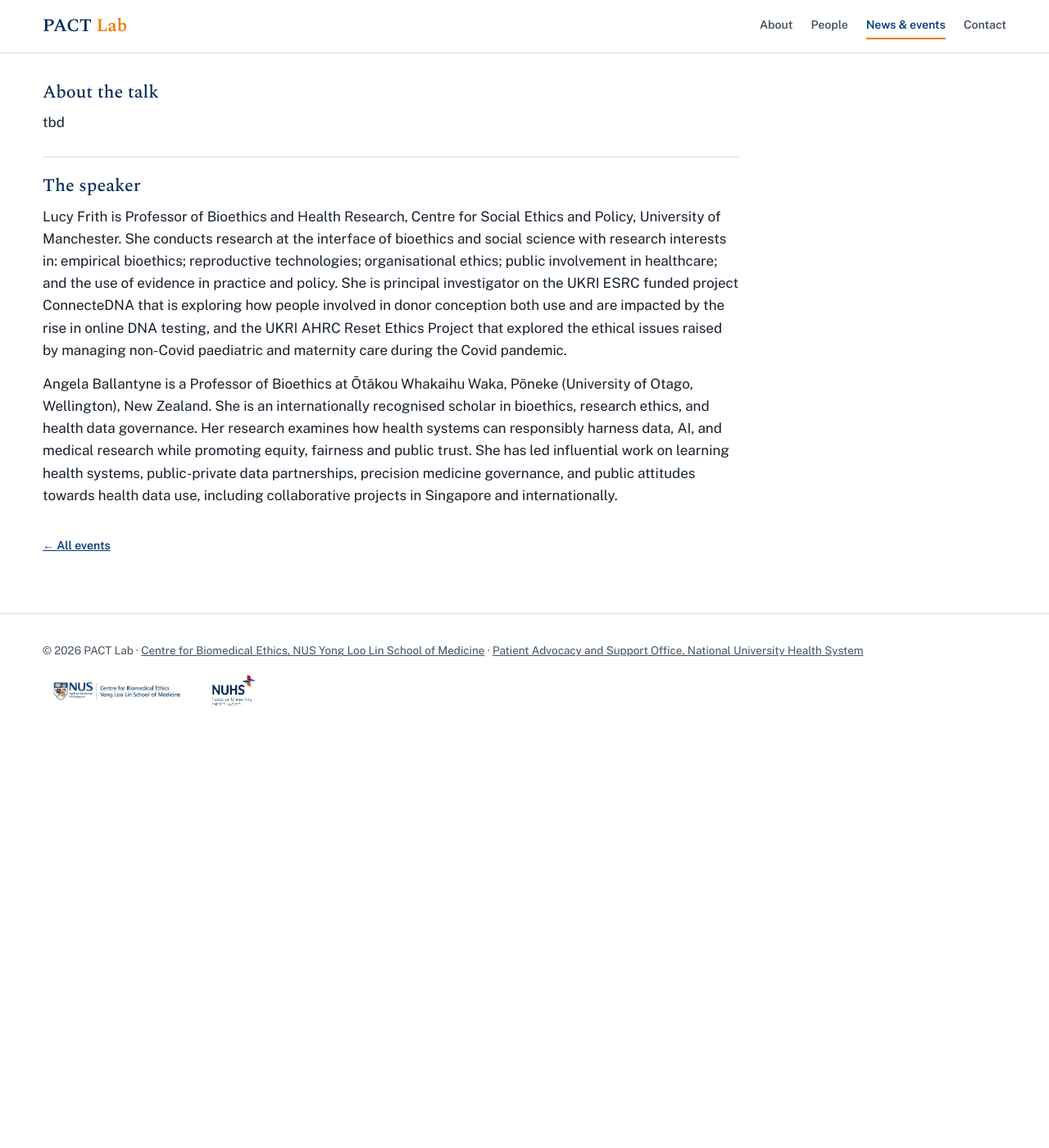
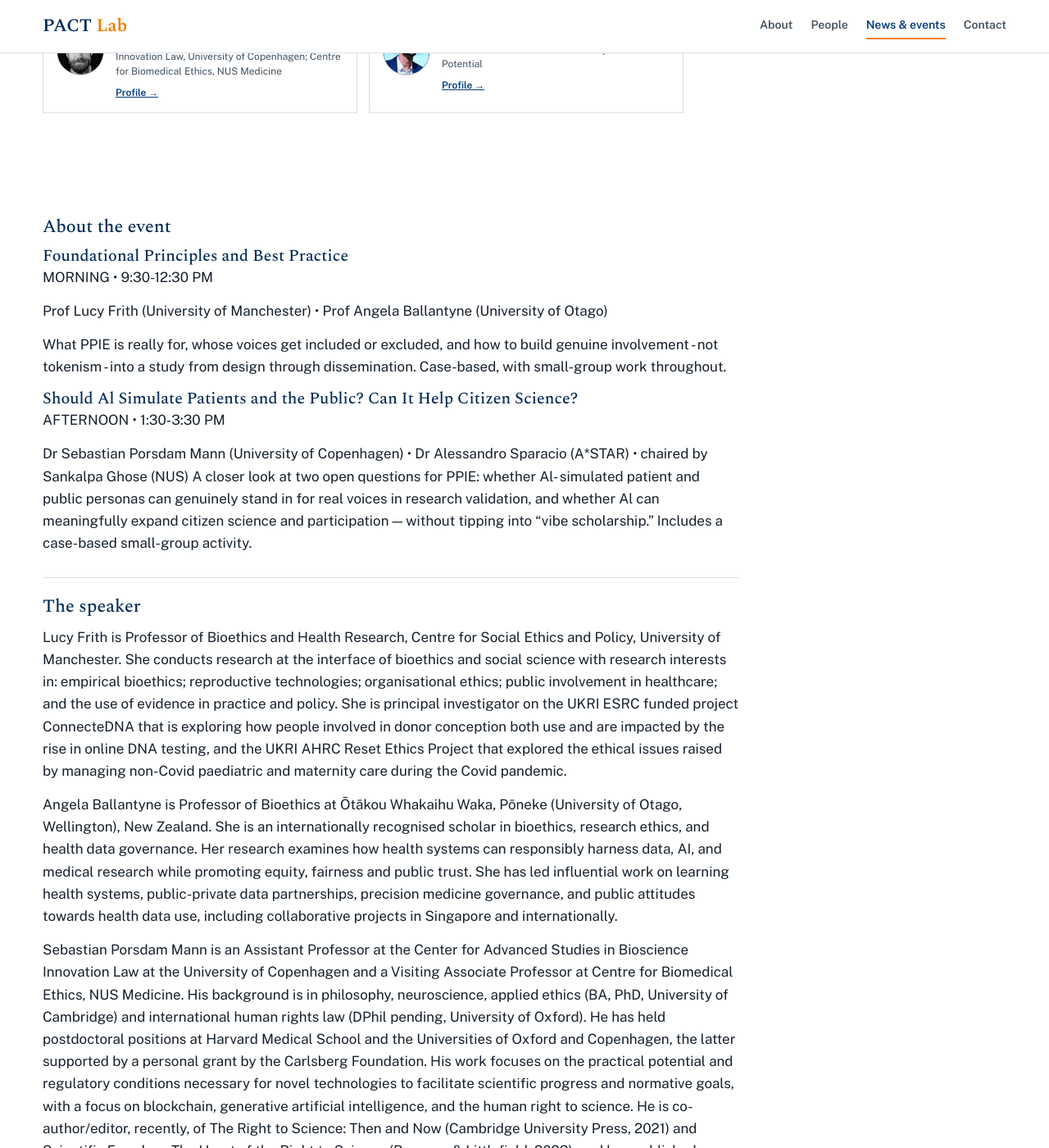
Before and after one commit to earp-lab/pact-lab, a Jekyll site: the page built from _events/20261013-ppie-ai-capacity-building-day.md, in a window 1280 px wide and 1400 px high, scrolled down 653 px. Shown: the whole window at 82% size. Built offline with Jekyll 4.4.1, drawn with Linux system fonts in a browser that asks for light colours; before the commit the page ends 1552 px from its top, so only the background shows below that; some of the changed text lies outside the part shown.

Commit message:
Update 20261013-ppie-ai-capacity-building-day.md

```diff
--- a/_events/20261013-ppie-ai-capacity-building-day.md
+++ b/_events/20261013-ppie-ai-capacity-building-day.md
@@ -1,6 +1,6 @@
 ---
 title: "PPIE & AI: A Capacity-Building Day"
-speaker: "Foundational Principles and Best Practice"
+speaker: "Lucy Frith, Angela Ballantyne, Sebastian Porsdam Mann, Alessandro Sparacio"
 affiliation: ""
 date: 2026-10-13
 time: "9:30am-3:30pm"
@@ -9,7 +9,7 @@ host: "Hosted by the Centre for Biomedical Ethics and PACT Lab."
 blurb: "Foundations in patient & public involvement and engagement, and a critical look at how Al is reshaping who gets to participate in research -
 for clinicians, researchers, and clinician-scientists."
 registration: ""
-registration_note: ""
+registration_note: "Register for free (tbd)"
 speakers:
   - name: "Lucy Frith"
     photo: "people/lucy-frith.jpg"
@@ -21,14 +21,41 @@ speakers:
     role: "Speaker"
     affiliation: "Professor of Bioethics, Ōtākou Whakaihu Waka, Pōneke (University of Otago, Wellington)"
     profile: "https://www.otago.ac.nz/wellington/departments/primaryhealthcaregeneralpractice/staff/angela-ballantyne"
+  - name: "Sebastian Porsdam Mann"
+    photo: "people/sebastian-porsdam-mann.jpg"
+    role: "Speaker"
+    affiliation: "Center for Advanced Studies in Bioscience Innovation Law, University of Copenhagen; Centre for Biomedical Ethics, NUS Medicine"
+    profile: "https://researchprofiles.ku.dk/en/persons/sebastian-porsdam-mann-2/"
+  - name: "Alessandro Sparacio"
+    photo: "people/alessandro-sparacio.jpg"
+    role: "Speaker"
+    affiliation: "A*STAR Institute for Human Development and Potential"
+    profile: "https://research.a-star.edu.sg/researcher/alessandro-sparacio/"
 ---
 
-## About the talk
+## About the event
 
-tbd
+### Foundational Principles and Best Practice ###
+
+MORNING • 9:30-12:30 PM
+
+Prof Lucy Frith (University of Manchester) • Prof Angela Ballantyne (University of Otago)
+
+What PPIE is really for, whose voices get included or excluded, and how to build genuine involvement - not tokenism - into a study from design through dissemination. Case-based, with small-group work throughout.
+
+### Should Al Simulate Patients and the Public? Can It Help Citizen Science? ###
+
+AFTERNOON • 1:30-3:30 PM
+
+Dr Sebastian Porsdam Mann (University of Copenhagen) • Dr Alessandro Sparacio (A*STAR) • chaired by Sankalpa Ghose (NUS)
+A closer look at two open questions for PPIE: whether Al- simulated patient and public personas can genuinely stand in for real voices in research validation, and whether Al can meaningfully expand citizen science and participation — without tipping into "vibe scholarship." Includes a case-based small-group activity.
 
 ## The speaker
 
 Lucy Frith is Professor of Bioethics and Health Research, Centre for Social Ethics and Policy, University of Manchester. She conducts research at the interface of bioethics and social science with research interests in: empirical bioethics; reproductive technologies; organisational ethics; public involvement in healthcare; and the use of evidence in practice and policy. She is principal investigator on the UKRI ESRC funded project ConnecteDNA that is exploring how people involved in donor conception both use and are impacted by the rise in online DNA testing, and the UKRI AHRC Reset Ethics Project that explored the ethical issues raised by managing non-Covid paediatric and maternity care during the Covid pandemic.
 
-Angela Ballantyne is a Professor of Bioethics at Ōtākou Whakaihu Waka, Pōneke (University of Otago, Wellington), New Zealand. She is an internationally recognised scholar in bioethics, research ethics, and health data governance. Her research examines how health systems can responsibly harness data, AI, and medical research while promoting equity, fairness and public trust. She has led influential work on learning health systems, public-private data partnerships, precision medicine governance, and public attitudes towards health data use, including collaborative projects in Singapore and internationally.
+Angela Ballantyne is Professor of Bioethics at Ōtākou Whakaihu Waka, Pōneke (University of Otago, Wellington), New Zealand. She is an internationally recognised scholar in bioethics, research ethics, and health data governance. Her research examines how health systems can responsibly harness data, AI, and medical research while promoting equity, fairness and public trust. She has led influential work on learning health systems, public-private data partnerships, precision medicine governance, and public attitudes towards health data use, including collaborative projects in Singapore and internationally.
+
+Sebastian Porsdam Mann is an Assistant Professor at the Center for Advanced Studies in Bioscience Innovation Law at the University of Copenhagen and a Visiting Associate Professor at Centre for Biomedical Ethics, NUS Medicine. His background is in philosophy, neuroscience, applied ethics (BA, PhD, University of Cambridge) and international human rights law (DPhil pending, University of Oxford). He has held postdoctoral positions at Harvard Medical School and the Universities of Oxford and Copenhagen, the latter supported by a personal grant by the Carlsberg Foundation. His work focuses on the practical potential and regulatory conditions necessary for novel technologies to facilitate scientific progress and normative goals, with a focus on blockchain, generative artificial intelligence, and the human right to science. He is co-author/editor, recently, of The Right to Science: Then and Now (Cambridge University Press, 2021) and Scientific Freedom: The Heart of the Right to Science (Rowman & Littlefield, 2023), and has published widely across scientific, medical, and philosophical journals.
+
+Alessandro Sparacio is a Research Scientist at the A*STAR Institute for Human Development and Potential (A*STAR IHDP), where his work focuses on advancing the field of mental health through research on cognition, mood and stress. He orchestrates the design of clinical studies and crafts meticulous protocols to ensure scientific integrity and operational feasibility. His interdisciplinary background has led him to combine rigorous scientific methods with innovative digital technologies to create accessible, evidence-based solutions for improving global mental well-being.
```
